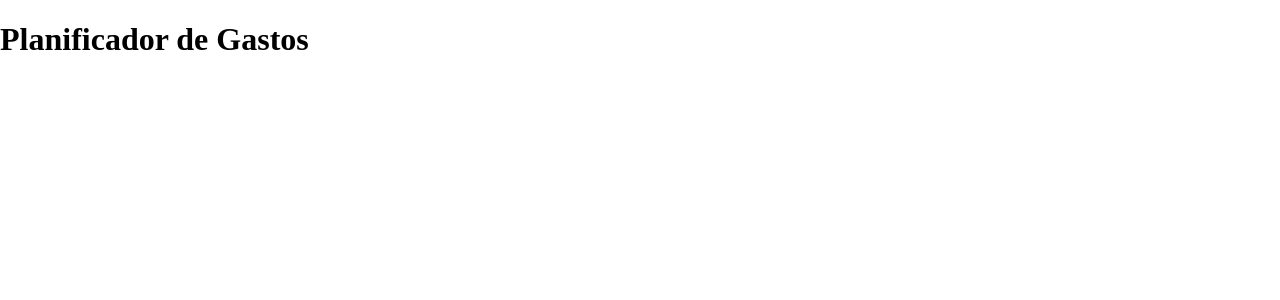
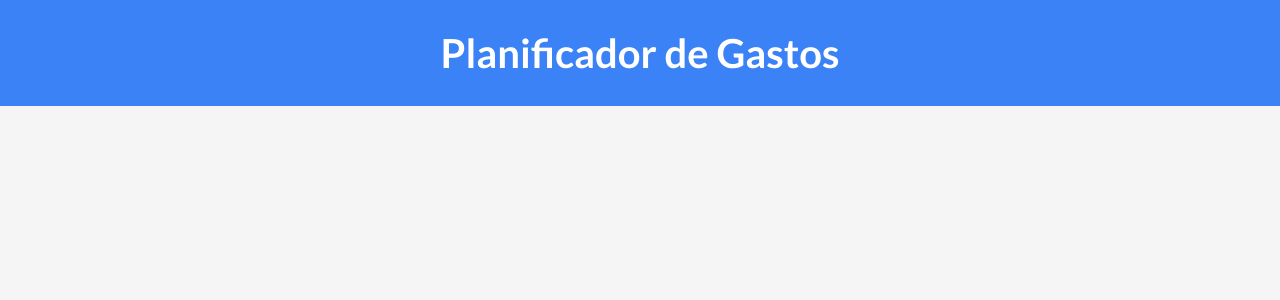
Before and after one commit to AlonsoAM/AdministradorDeGastosVue, a Vue app: page / in a window 1280 px wide. Shown: the top 300 px of the page. Built offline with nearby package versions, Linux system fonts and the light colour scheme.

Commit message:
Dando estilos a la cabecera

```diff
--- a/src/App.vue
+++ b/src/App.vue
@@ -8,4 +8,42 @@
   </div>
 </template>
 
-<style></style>
+<style>
+:root {
+  --azul: #3b82f6;
+  --blanco: #fff;
+  --gris-claro: #f5f5f5;
+  --gris: #94a3b8;
+  --gris-oscuro: #64748b;
+  --negro: #000;
+}
+html {
+  font-size: 62.5%;
+  box-sizing: border-box;
+}
+*,
+*:before,
+*:after {
+  box-sizing: inherit;
+}
+body {
+  font-size: 1.6rem;
+  font-family: "Lato", sans-serif;
+  background-color: var(--gris-claro);
+}
+h1 {
+  font-size: 4rem;
+}
+h2 {
+  font-size: 3rem;
+}
+header {
+  background-color: var(--azul);
+}
+header h1 {
+  padding: 3rem 0;
+  margin: 0;
+  color: var(--blanco);
+  text-align: center;
+}
+</style>
```
